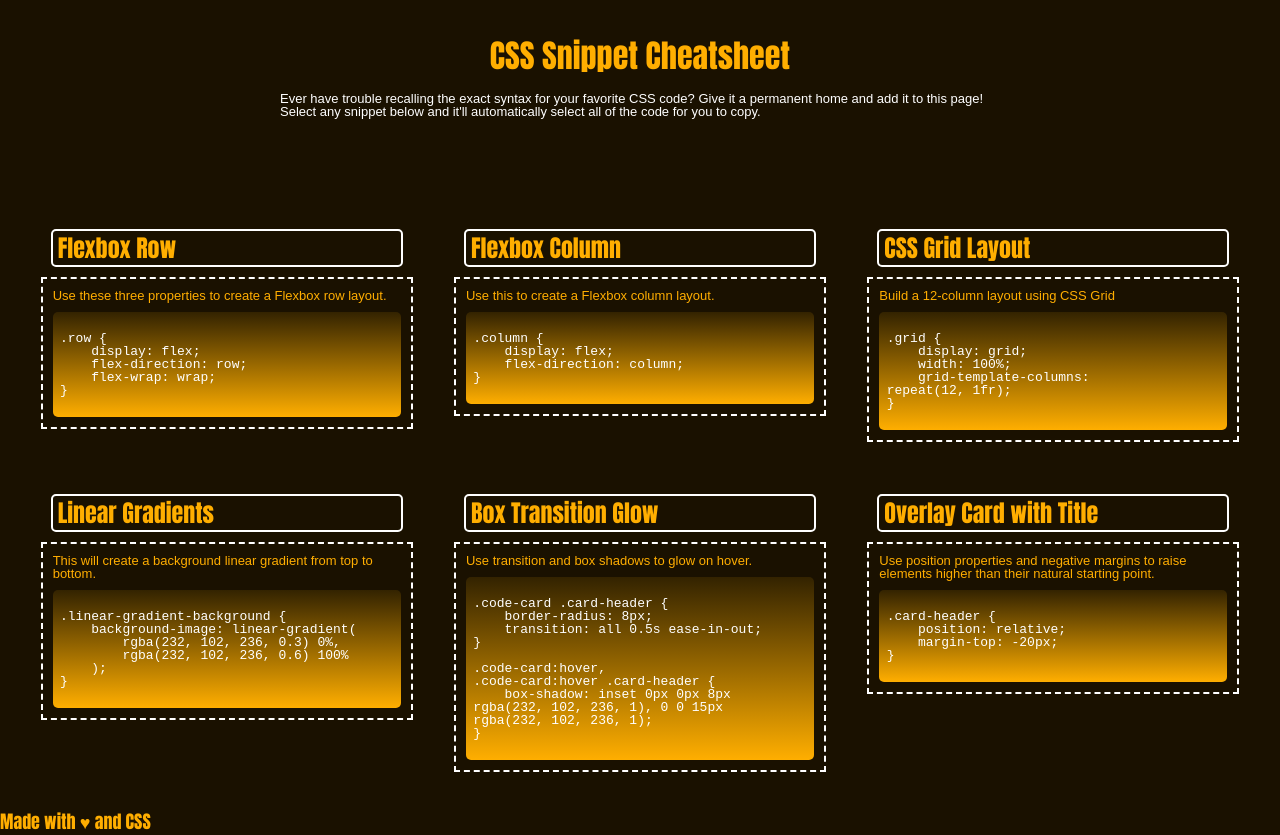
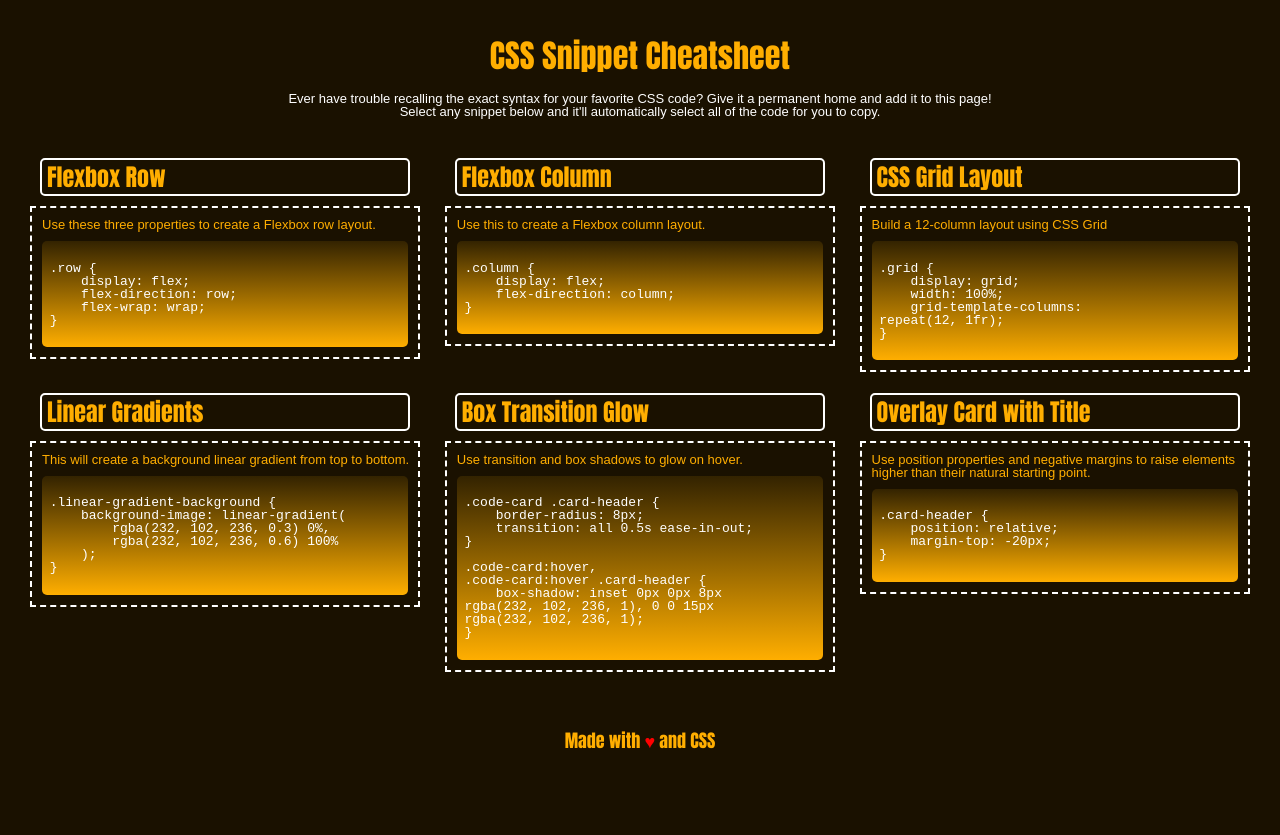
Before and after one commit to mitchelwachtel/CSS-Cheatsheet, a plain HTML site: page index.html in a window 1280 px wide. After the commit the page ends 800 px from the top, so only its background shows below. Drawn offline with Linux system fonts and the light colour scheme.

Commit message:
added media screen size grid changes

```diff
--- a/assets/css/style.css
+++ b/assets/css/style.css
@@ -2,8 +2,11 @@
   background-color: hsl(41, 100%, 5%);
 }
 
-h1, h2, h3, p {
-    font-family: Impact, Haettenschweiler, 'Arial Narrow Bold', sans-serif;
+h1,
+h2,
+h3,
+p {
+  font-family: Impact, Haettenschweiler, "Arial Narrow Bold", sans-serif;
   color: hsl(41, 100%, 50%);
 }
 
@@ -22,14 +25,20 @@ h3 {
 p {
   font-size: small;
   font-weight: 300;
-    font-family: Haettenschweiler, 'Arial Narrow Bold', sans-serif;
+  font-family: Haettenschweiler, "Arial Narrow Bold", sans-serif;
 }
-
+header {
+    display: flex;
+    flex-direction: column;
+    flex-wrap: wrap;
+    padding: 40px 40px 0px 40px;
+    align-items: center;
+  }
 header p {
   color: white;
-    padding: 20px 20%;
+  padding: 20px 20% 0px 20%;
   margin: auto;
-
+  text-align: center;
 }
 
 pre {
@@ -45,24 +54,17 @@ code {
   background: transparent;
 }
 
-header {
-    display: flex;
-    flex-direction: column;
-    flex-wrap: wrap;
-    padding: 40px;
-    align-items: center;
-}
+
 
 main {
   display: grid;
   width: 100%;
-    grid-template-columns: repeat(3, 2fr);
-    padding: 20px;
+  grid-template-columns: repeat(3, 1fr);
+  padding: 30px;
+  gap: 2%;
 }
 
 .box {
-    margin: 5%;
-
 }
 
 .box p {
@@ -80,3 +82,26 @@ main {
 .p_precode {
   border: 2px dashed white;
 }
+
+footer {
+    display: flex;
+    justify-content: center;
+    padding: 30px;
+    margin: 10px;
+}
+
+.heart {
+    color: red;
+}
+
+@media screen and (max-width: 991px) {
+  main {
+    grid-template-columns: repeat(2, 1fr);
+  }
+}
+
+@media screen and (max-width: 767px) {
+  main {
+    grid-template-columns: repeat(1, 1fr);
+  }
+}
--- a/index.html
+++ b/index.html
@@ -34,8 +34,8 @@
       <section class="box">
         <h2>Flexbox Column</h2>
         <div class="p_precode">
-        <p>Use this to create a Flexbox column layout.</p>
-        <pre><code>
+          <p>Use this to create a Flexbox column layout.</p>
+          <pre><code>
 .column {
     display: flex;
     flex-direction: column;
@@ -109,7 +109,7 @@ rgba(232, 102, 236, 1);
       </section>
     </main>
     <footer>
-      <h3>Made with &hearts; and CSS</h3>
+      <h3>Made with <span class="heart">&hearts;</span> and CSS</h3>
     </footer>
   </body>
 </html>
```
Lines whose indentation alone changed are shown as unchanged.
